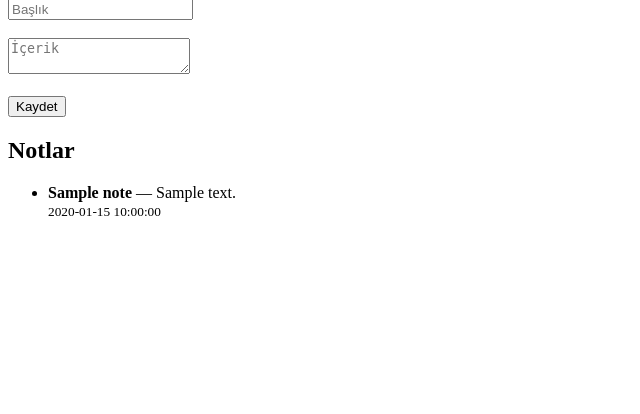
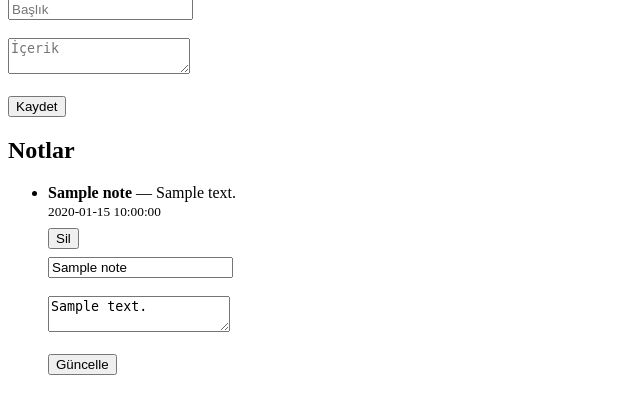
Before and after one commit to minasenel/notes-postgresql, a Flask app: page / in a window 1280 px wide. Shown: the part 115-529 px from the top of the page, without its empty margins (0-640 px from the left). Run offline with Flask 3, Linux system fonts and the light colour scheme; a database or web service that is not in the repository returns one stand-in record (values such as "Sample title"); some libraries are stand-ins or nearby versions.

Commit message:
add delete and update methods

```diff
--- a/app.py
+++ b/app.py
@@ -18,22 +18,37 @@ conn = psycopg2.connect(
 )
 cur = conn.cursor()
 
-@app.route("/", methods=["GET", "POST"])
+@app.route("/", methods=["GET"]) # Burada index fonksiyonu oluşturuldu.
 def index():
-    if request.method == "POST":
-        title = request.form["title"]
-        content = request.form["content"]
-        cur.execute(
-            "INSERT INTO notes (title, content) VALUES (%s, %s)",
-            (title, content)
-        )
-        conn.commit()
-        return redirect("/")
-
     # Tüm notları çek
     cur.execute("SELECT id, title, content, created_at FROM notes ORDER BY created_at DESC;")
     notes = cur.fetchall()
     return render_template("index.html", notes=notes)
 
+@app.post("/notes")
+def create_note():
+    title = request.form["title"] #burada title ve content formlarından gelen verileri alıyoruz.
+    content = request.form["content"]
+    cur.execute(
+        "INSERT INTO notes (title, content) VALUES (%s, %s)", #burada notes tablosuna title ve content verilerini ekliyoruz.
+        (title, content)
+    )
+    conn.commit()
+    return redirect("/")
+
+@app.post("/notes/<int:note_id>/delete")
+def delete_note(note_id: int):
+    cur.execute("DELETE FROM notes WHERE id = %s", (note_id,)) #burada notes tablosundan seçilen notu siliyoruz.
+    conn.commit()
+    return redirect("/")
+
+@app.post("/notes/<int:note_id>/update")
+def update_note(note_id: int):
+    title = request.form["title"]
+    content = request.form["content"]
+    cur.execute("UPDATE notes SET title = %s, content = %s WHERE id = %s", (title, content, note_id)) #burada notes tablosundaki seçilen notun title ve content verilerini güncelliyoruz.
+    conn.commit()
+    return redirect("/")
+
 if __name__ == "__main__":
     app.run(debug=True)
--- a/templates/index.html
+++ b/templates/index.html
@@ -10,7 +10,7 @@
     <p>Bu sayfa çalışıyorsa Flask server ve templates doğru bağlanmış demektir.</p>
 
     <!-- Add Note Form -->
-    <form method="POST">
+    <form method="POST" action="/notes">
         <input type="text" name="title" placeholder="Başlık" required>
         <br><br>
         <textarea name="content" placeholder="İçerik" required></textarea>
@@ -25,6 +25,20 @@
             <li>
                 <strong>{{ note[1] }}</strong> — {{ note[2] }}
                 <br><small>{{ note[3] }}</small>
+
+                <!-- Delete Note -->
+                <form method="POST" action="/notes/{{ note[0] }}/delete" style="margin-top:8px;">
+                    <button type="submit">Sil</button>
+                </form>
+
+                <!-- Update Note -->
+                <form method="POST" action="/notes/{{ note[0] }}/update" style="margin-top:8px;">
+                    <input type="text" name="title" value="{{ note[1] }}" required>
+                    <br><br>
+                    <textarea name="content" required>{{ note[2] }}</textarea>
+                    <br><br>
+                    <button type="submit">Güncelle</button>
+                </form>
             </li>
         {% endfor %}
     </ul>
```
